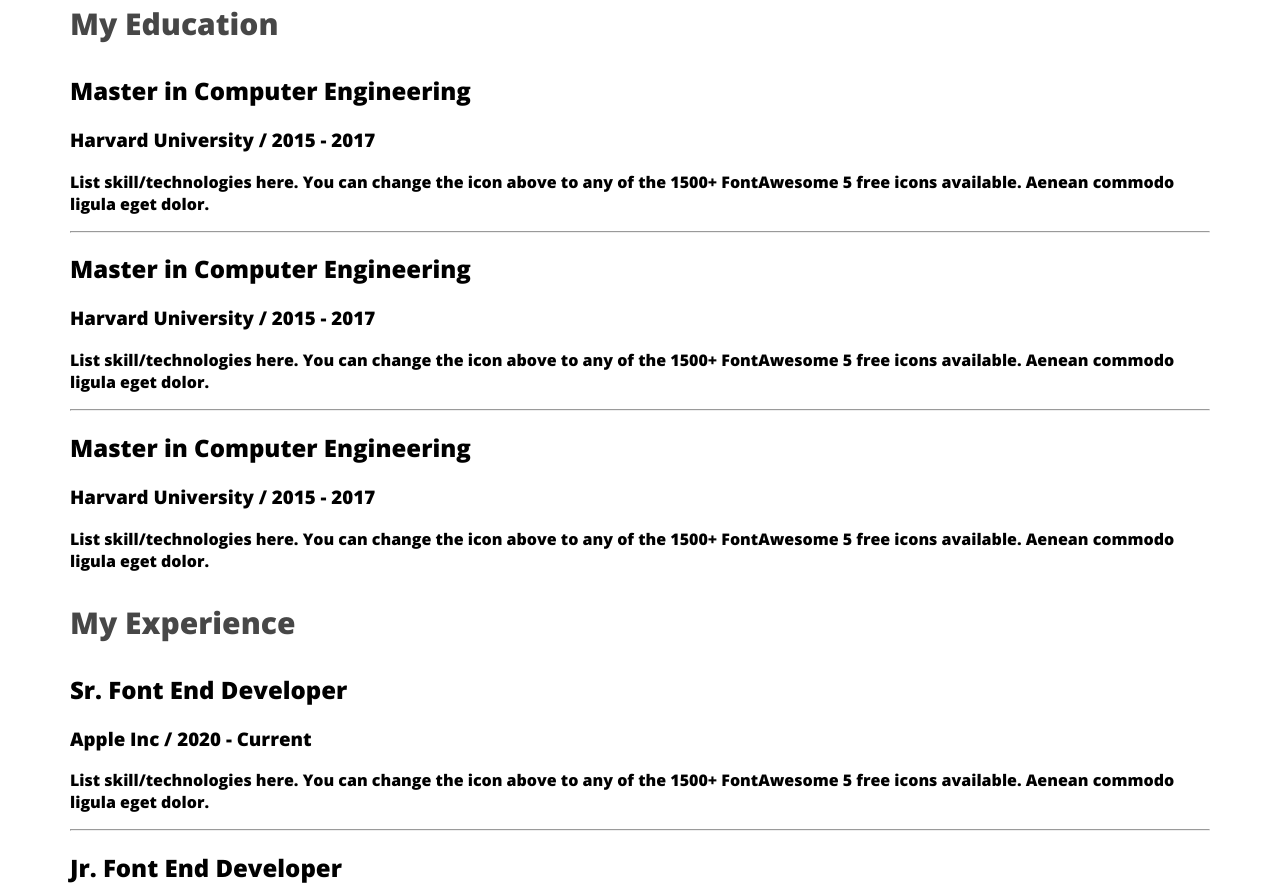
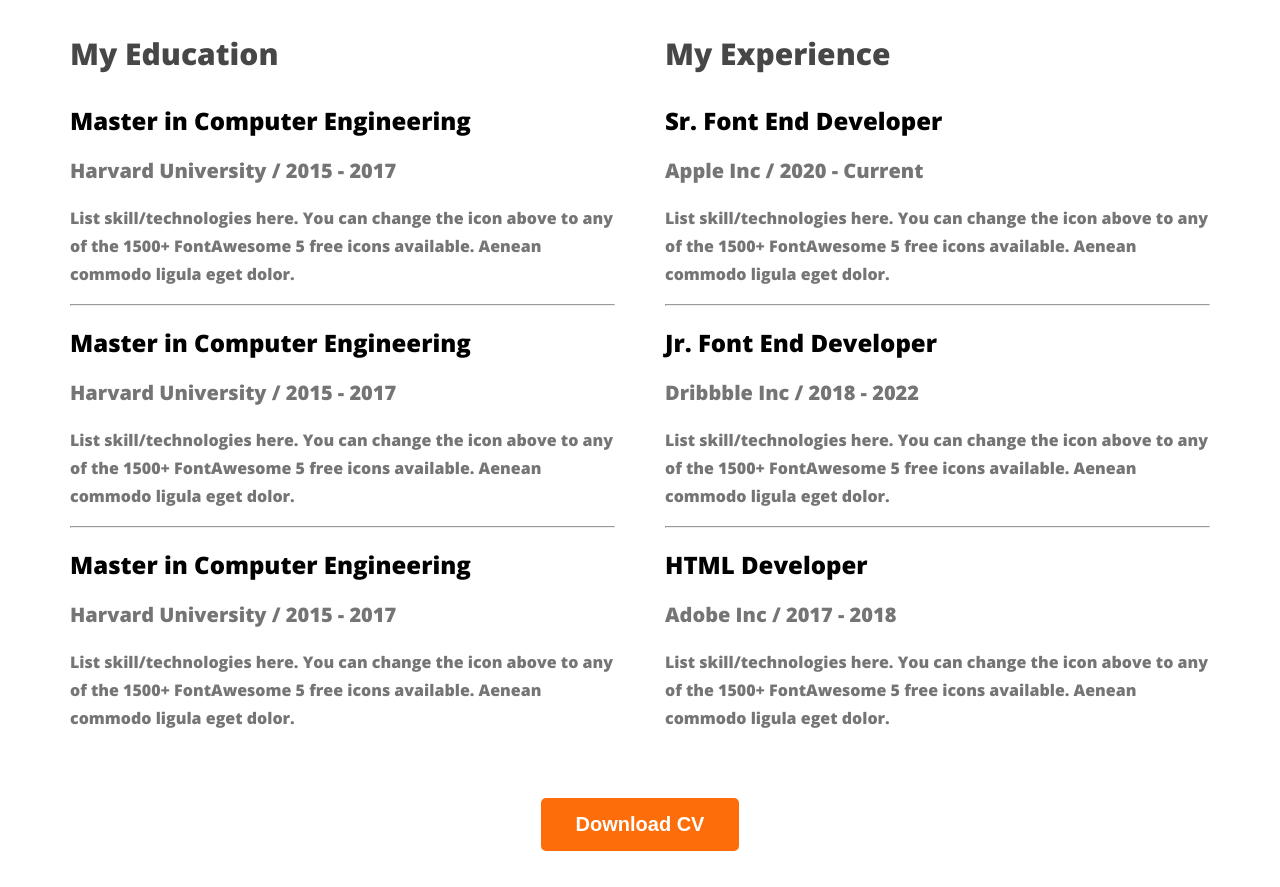
Before and after one commit to Ramasai2003/my-first-portfolio, a plain HTML site: page my first portfolio/index.html in a window 1280 px wide. Shown: the part 2520-3407 px from the top of the page. Drawn offline with nearby package versions, Linux system fonts and the light colour scheme.

Commit message:
finished theresume section

```diff
--- a/my first portfolio/index.html
+++ b/my first portfolio/index.html
@@ -146,6 +146,9 @@
                     </div>
                 </div>
             </div>
+            <div class="download-cv">
+                <button class="btn-primary">Download CV</button>
+            </div>
         </section>
 
     </main>
--- a/my first portfolio/styles/portfolio.css
+++ b/my first portfolio/styles/portfolio.css
@@ -192,3 +192,37 @@ main section {
     font-size: 30px;
     font-weight: 700;
 }
+
+.resume-container {
+    background: #FFF;
+    display: flex;
+    gap: 50px;
+    padding: 0;
+
+}
+
+
+.resume-item-institute {
+    color: #757575;
+    font-size: 20px;
+    font-weight: 600;
+}
+
+.resume-item-description {
+    color: #757575;
+    font-size: 16px;
+    font-weight: 400;
+    line-height: 28px;
+    /* 175% */
+}
+
+.resume-container hr{
+    /* margin: 20px; */
+    /* margin-left: 0; */
+}
+
+.download-cv{
+    text-align: center;
+    margin-top: 50px;
+    margin-bottom: 150px;
+}
```
